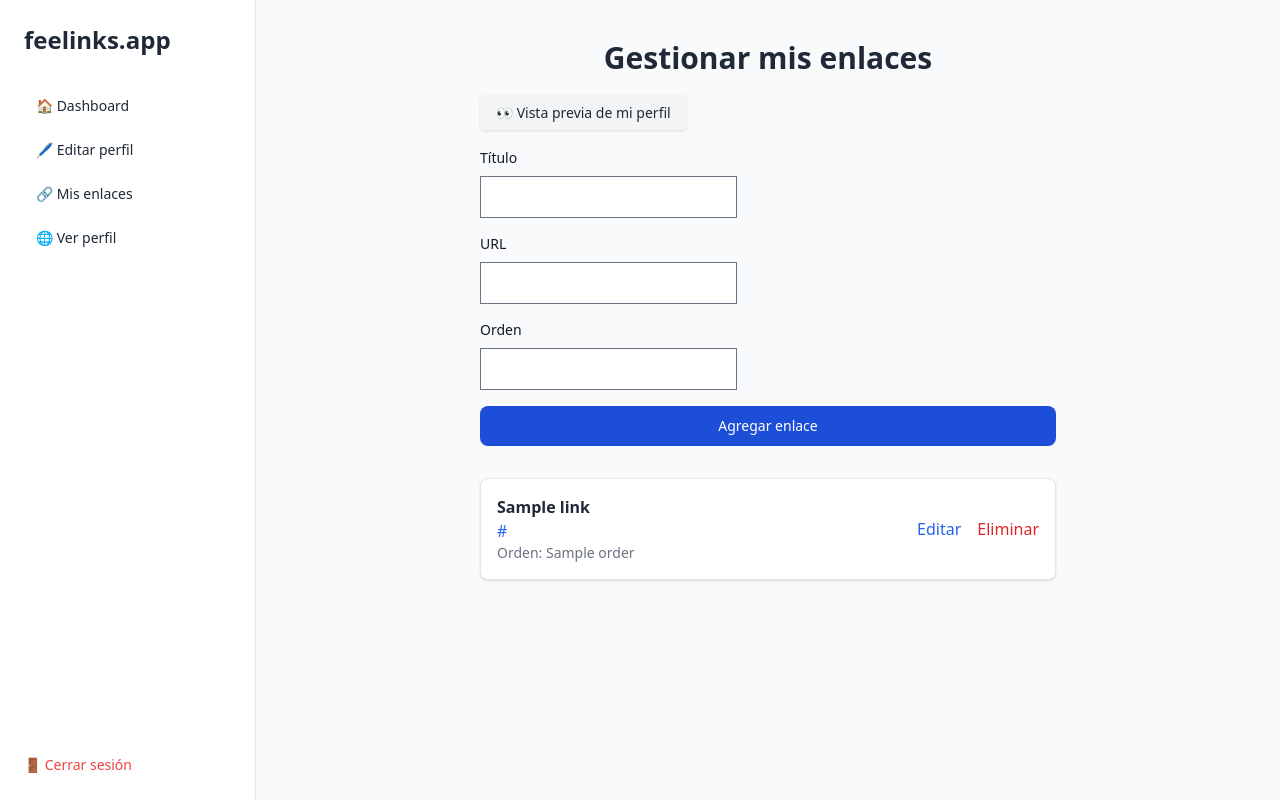
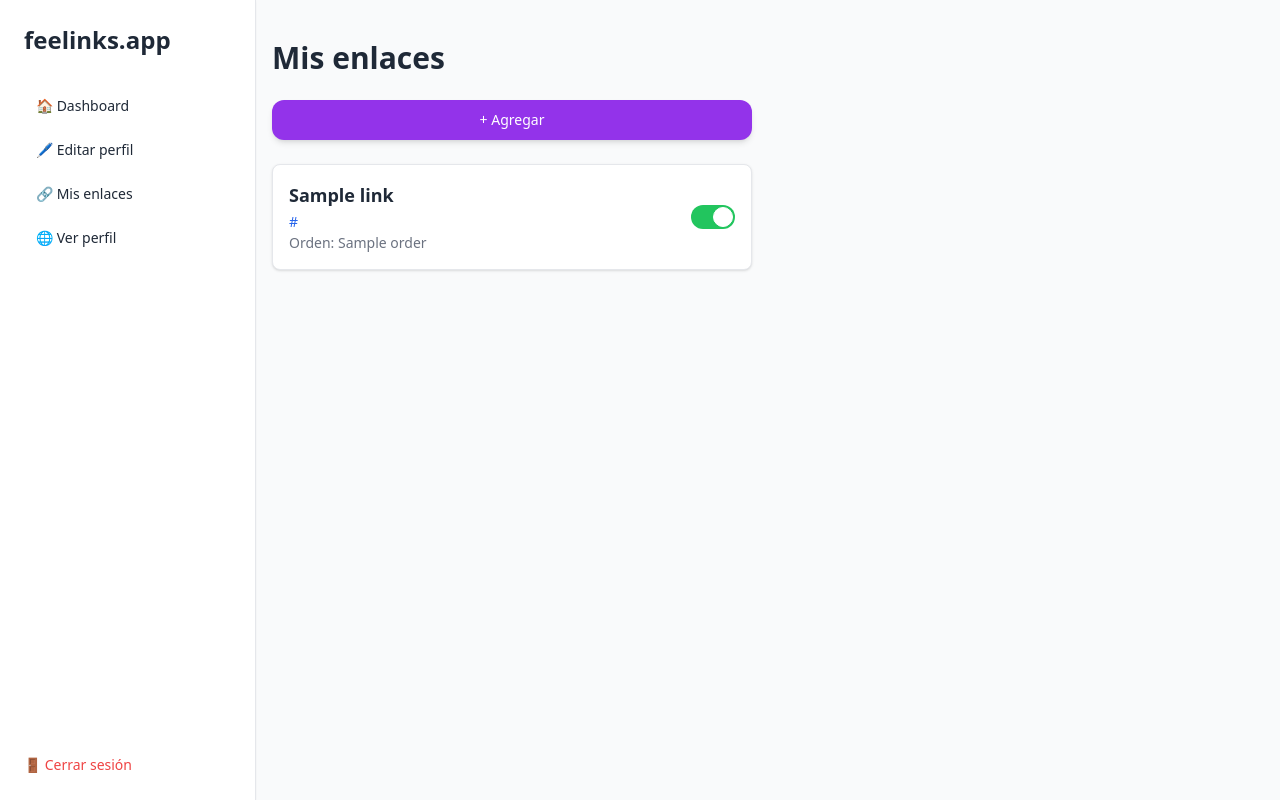
Before and after one commit to cartes/feelinks-app, a Django app: template templates/profiles/manage_links.html in a window 1280 px wide. Run offline with Django 3.2, Linux system fonts and the light colour scheme; the template is opened without the code that fills it: most values are stand-ins (such as "Sample title", 1, 10 or a date in 2020); form fields are guessed from the names that the template uses; some libraries are stand-ins or nearby versions.

Commit message:
ultimos cambios en manage_links

```diff
--- a/templates/profiles/manage_links.html
+++ b/templates/profiles/manage_links.html
@@ -1,56 +1,95 @@
 {% extends "base_dashboard.html" %}
+{% load widget_tweaks %}
 
-{% load widget_tweaks %}
 {% block content %}
-    <div class="max-w-xl mx-auto mt-10">
-        <h1 class="text-3xl font-bold mb-6 text-center text-gray-800">Gestionar mis enlaces</h1>
-        <div class="mb-6 text-centerx ">
-            <a href="{% url 'preview_profile' %}"
-               class="bg-gray-100 hover:bg-gray-200 text-sm px-4 py-2 rounded shadow">
-                👀 Vista previa de mi perfil
-            </a>
+    <div class="max-w-7xl mt-10 px-4 w-1/2">
+        <div class="flex items-start justify-between mb-6">
+            <h1 class="text-3xl font-bold text-gray-800">Mis enlaces</h1>
         </div>
-        <!--- Formulario para añadir un nuevo enlace -->
-        <form method="POST" class="space-y-4 mb-8">
-            {% csrf_token %}
-            <div class="grid gap-4">
+        <div class="flex items-center justify-between mb-6">
+            <button id="toggleFormBtn"
+                    class="text-white md:w-full bg-purple-600 hover:bg-purple-700 font-medium rounded-xl text-sm px-5 py-2.5 shadow-md">
+                + Agregar
+            </button>
+        </div>
+
+        <!-- Panel oculto -->
+        <div id="addFormPanel" class="hidden mb-10 p-6 bg-white border border-gray-200 rounded-lg shadow-md">
+            <h2 class="text-xl font-semibold mb-4">Nuevo enlace</h2>
+            <form method="POST" class="grid grid-cols-1 md:grid-cols-3 gap-4">
+                {% csrf_token %}
                 <div>
-                    <label for="id_title" class="block mb-2 text-sm font-medium text-gray-900">Título</label>
-                    {{ form.title|add_class:"form-input w-full" }}
+                    <label for="id_title" class="block text-sm font-medium text-gray-700">Título</label>
+                    {{ form.title|add_class:"input input-bordered w-full" }}
                 </div>
                 <div>
-                    <label for="id_url" class="block mb-2 text-sm font-medium text-gray-900">URL</label>
-                    {{ form.url|add_class:"form-input w-full" }}
+                    <label for="id_url" class="block text-sm font-medium text-gray-700">URL</label>
+                    {{ form.url|add_class:"input input-bordered w-full" }}
                 </div>
                 <div>
-                    <label for="id_order" class="block mb-2 text-sm font-medium text-gray-900">Orden</label>
-                    {{ form.order|add_class:"form-input w-full" }}
+                    <label for="id_order" class="block text-sm font-medium text-gray-700">Orden</label>
+                    {{ form.order|add_class:"input input-bordered w-full" }}
                 </div>
-            </div>
-            <button type="submit"
-                    class="w-full mt-4 text-white bg-blue-700 hover:bg-blue-800 font-medium rounded-lg text-sm px-5 py-2.5 text-center">
-                Agregar enlace
-            </button>
-        </form>
+                <div class="col-span-1 md:col-span-3">
+                    <button type="submit" class="btn btn-primary w-full mt-4">Guardar enlace</button>
+                </div>
+            </form>
+        </div>
 
-        <!-- - Tabla de enlaces existentes -->
-        <ul class="space-y-4">
+        <!-- Lista de enlaces -->
+        <div id="linksContainer" class="space-y-4">
             {% for link in links %}
-                <li class="p-4 border border-gray-200 rounded-lg bg-white shadow flex justify-between items-center">
+                <div data-id="{{ link.id }}"
+                     class="draggable-link cursor-move flex justify-between items-center p-4 bg-white rounded-lg shadow border border-gray-200">
                     <div>
-                        <p class="font-semibold">{{ link.title }}</p>
-                        <a href="{{ link.url }}" class="text-blue-600 hover:underline">{{ link.url }}</a>
+                        <h3 class="text-lg font-semibold text-gray-800">{{ link.title }}</h3>
+                        <a href="{{ link.url }}"
+                           class="text-blue-600 hover:underline break-words text-sm">{{ link.url }}</a>
                         <p class="text-sm text-gray-500">Orden: {{ link.order }}</p>
                     </div>
-                    <div class="flex gap-4">
-                        <a href="{% url 'edit_link' link.id %}" class="text-blue-600 hover:underline">Editar</a>
-                        <a href="{% url 'delete_link' link.id %}" class="text-red-600 hover:underline">Eliminar</a>
+                    <div class="flex items-center gap-4">
+                        <a href="{% url 'edit_link' link.id %}" class="text-gray-600 hover:text-blue-600"
+                           title="Editar">
+                            <i class="fa-solid fa-pen"></i>
+                        </a>
+                        <a href="{% url 'delete_link' link.id %}" class="text-gray-600 hover:text-red-600"
+                           title="Eliminar">
+                            <i class="fa-solid fa-trash"></i>
+                        </a>
+                        <!-- Flowbite Toggle -->
+                        <div class="flex items-center">
+                            <label class="inline-flex relative items-center cursor-pointer">
+                                <input type="checkbox" value="" class="sr-only peer" checked>
+                                <div class="w-11 h-6 bg-gray-200 peer-focus:outline-none peer-focus:ring-2 peer-focus:ring-purple-500 rounded-full peer dark:bg-gray-300 peer-checked:after:translate-x-full peer-checked:after:border-white after:content-[''] after:absolute after:top-[2px] after:left-[2px] after:bg-white after:border-gray-300 after:border after:rounded-full after:h-5 after:w-5 after:transition-all dark:border-gray-600 peer-checked:bg-green-500"></div>
+                            </label>
+                        </div>
                     </div>
-                </li>
+                </div>
             {% empty %}
-                <li class="text-gray-500">No tienes enlaces aún.</li>
+                <p class="text-gray-500">No tienes enlaces aún.</p>
             {% endfor %}
-        </ul>
+        </div>
     </div>
 
+    <!-- Scripts -->
+    <script src="https://cdn.jsdelivr.net/npm/sortablejs@1.15.0/Sortable.min.js"></script>
+    <script>
+        // Mostrar/ocultar panel
+        const toggleBtn = document.getElementById('toggleFormBtn');
+        const formPanel = document.getElementById('addFormPanel');
+        toggleBtn.addEventListener('click', () => formPanel.classList.toggle('hidden'));
+
+        // Activar drag and drop
+        const el = document.getElementById('linksContainer');
+        Sortable.create(el, {
+            animation: 150,
+            handle: ".draggable-link",
+            onEnd: function (/**Event*/evt) {
+                const ids = [...el.children].map(child => child.dataset.id);
+                console.log("Nuevo orden:", ids);
+                // Aquí podrías hacer un fetch/ajax para enviar el nuevo orden a Django
+            },
+        });
+    </script>
+
 {% endblock %}
```
